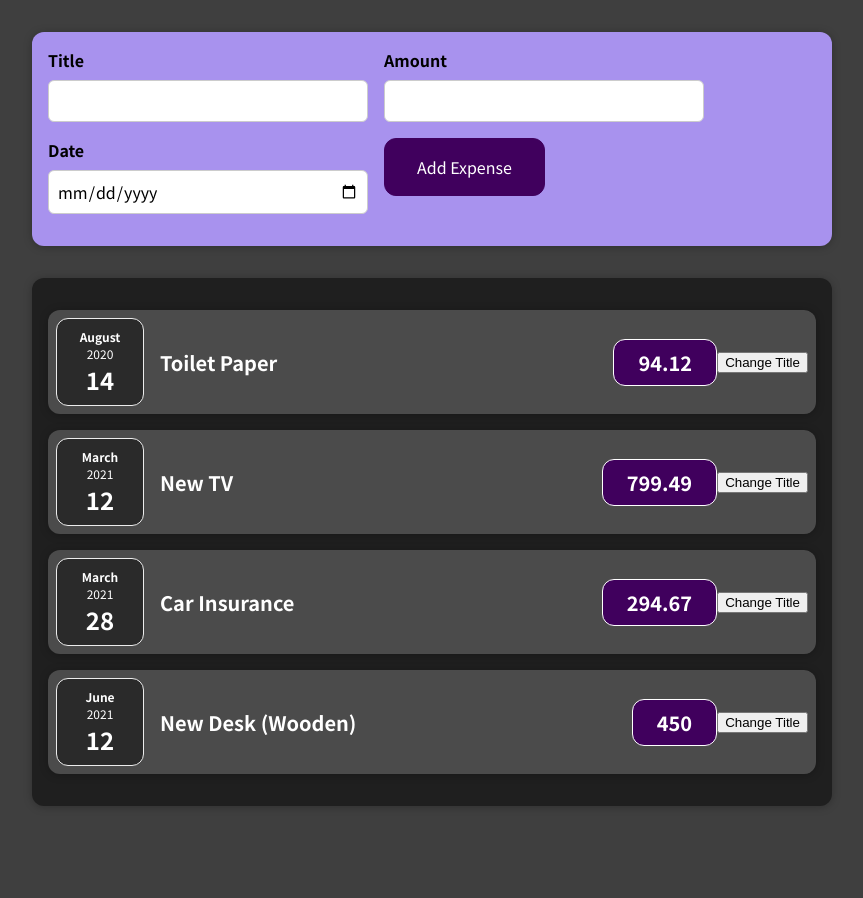
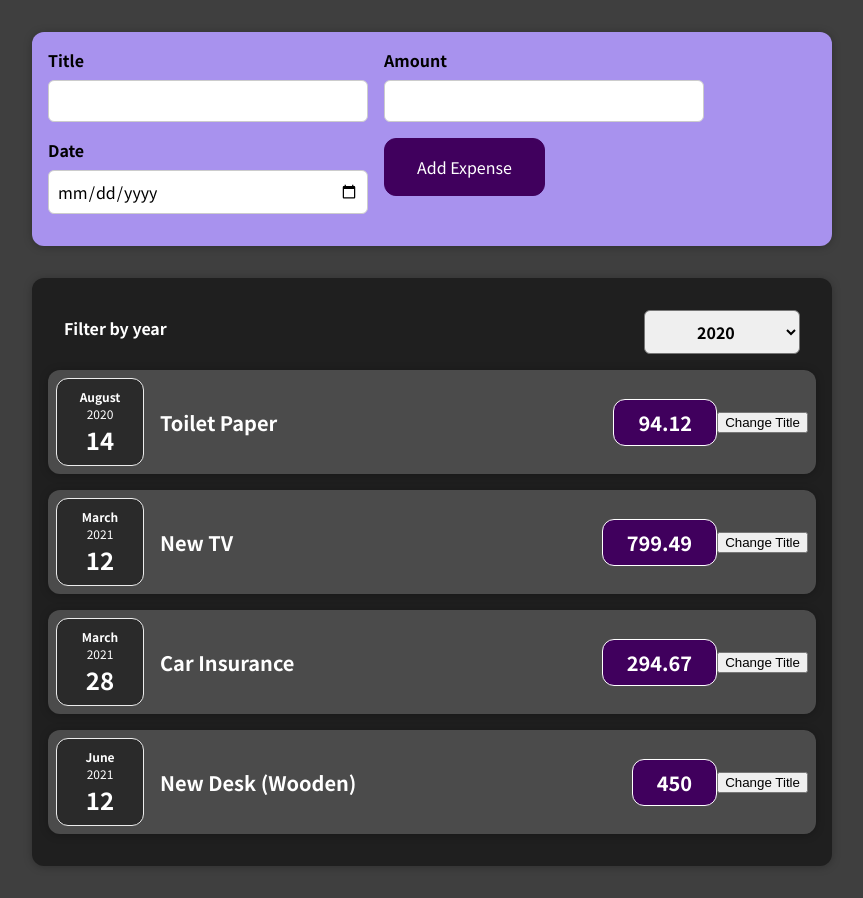
Before and after one commit to devgirlpro/max-section-3, a React (Create React App) app: page / in a window 1280 px wide. Shown: the whole page, without its empty margins (208-1071 px from the left). Before the commit the page ends 838 px from the top, so only its background shows below. Built offline with nearby package versions, Linux system fonts and the light colour scheme.

Commit message:
added ExpensesFilter

```diff
--- a/src/components/Expenses/Expenses.jsx
+++ b/src/components/Expenses/Expenses.jsx
@@ -1,11 +1,22 @@
-import React from 'react';
+import React, { useState } from 'react';
 import './Expenses.css';
 import ExpenseItem from './ExpenseItem';
 import Card from '../UI/Card';
+import ExpensesFilter from './ExpensesFilter';
 
 const Expenses = (props) => {
+    const [filteredYear, setFilteredYear] = useState('2020');
+
+    const filterChangeHandler = (selectedYear) => {
+        console.log(selectedYear);
+        setFilteredYear(selectedYear);
+        console.log('from state =>', filteredYear);
+    };
+
     return (
+        <div>
             <Card className='expenses'>
+                <ExpensesFilter onChangeFilter={filterChangeHandler} selected={filteredYear}/>
                 <ExpenseItem item={props.items[0]} />
                 <ExpenseItem item={props.items[1]} />
                 {/*  <ExpenseItem
@@ -16,6 +27,7 @@
                 <ExpenseItem item={props.items[2]} />
                 <ExpenseItem item={props.items[3]} />
             </Card>
+        </div>
     );
 };
 
--- /dev/null
+++ b/src/components/Expenses/ExpensesFilter.css
@@ -0,0 +1,24 @@
+.expenses-filter {
+    color: white;
+    padding: 0 1rem;
+}
+
+.expenses-filter__control {
+    display: flex;
+    width: 100%;
+    align-items: center;
+    justify-content: space-between;
+    margin: 1rem 0;
+}
+
+.expenses-filter label {
+    font-weight: bold;
+    margin-bottom: 0.5rem;
+}
+
+.expenses-filter select {
+    font: inherit;
+    padding: 0.5rem 3rem;
+    font-weight: bold;
+    border-radius: 6px;
+}
--- /dev/null
+++ b/src/components/Expenses/ExpensesFilter.jsx
@@ -0,0 +1,24 @@
+import React from 'react';
+import './ExpensesFilter.css';
+
+const ExpensesFilter = (props) => {
+    const dropdownChangeHandler = (e) => {
+        props.onChangeFilter(e.target.value);
+    };
+
+    return (
+        <div className='expenses-filter'>
+            <div className='expenses-filter__control'>
+                <label>Filter by year</label>
+                <select onChange={dropdownChangeHandler} value={props.selected}>
+                    <option value='2022'>2022</option>
+                    <option value='2021'>2021</option>
+                    <option value='2020'>2020</option>
+                    <option value='2019'>2019</option>
+                </select>
+            </div>
+        </div>
+    );
+};
+
+export default ExpensesFilter;
```
Lines whose indentation alone changed are shown as unchanged.
